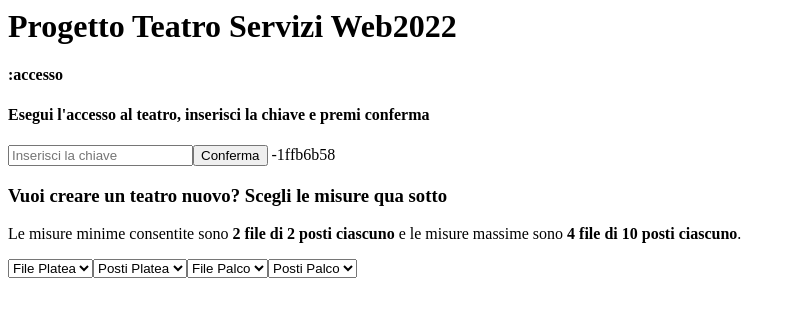
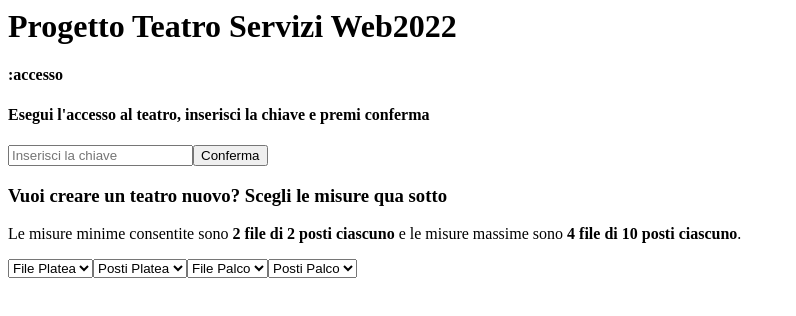
Before and after one commit to Framattat/progetto-teatro-serviziweb-angular, an Angular app: page / in a window 1280 px wide. Shown: the top 316 px of the page, without its empty margins (0-796 px from the left). Built offline with nearby package versions, Linux system fonts and the light colour scheme.

Commit message:
1 file modified

```diff
--- a/src/app/app.component.html
+++ b/src/app/app.component.html
@@ -5,7 +5,7 @@
   <h4>Esegui l'accesso al teatro, inserisci la chiave e premi conferma</h4>
   <input type="text" placeholder="Inserisci la chiave" #key />
   <button (click)="accesso(key.value); key.value = ''">Conferma</button>
-  -1ffb6b58
+
   <app-newteatro
     [stato]="stato"
     (stato_uscita)="aggiorna_valore($event)"
```
